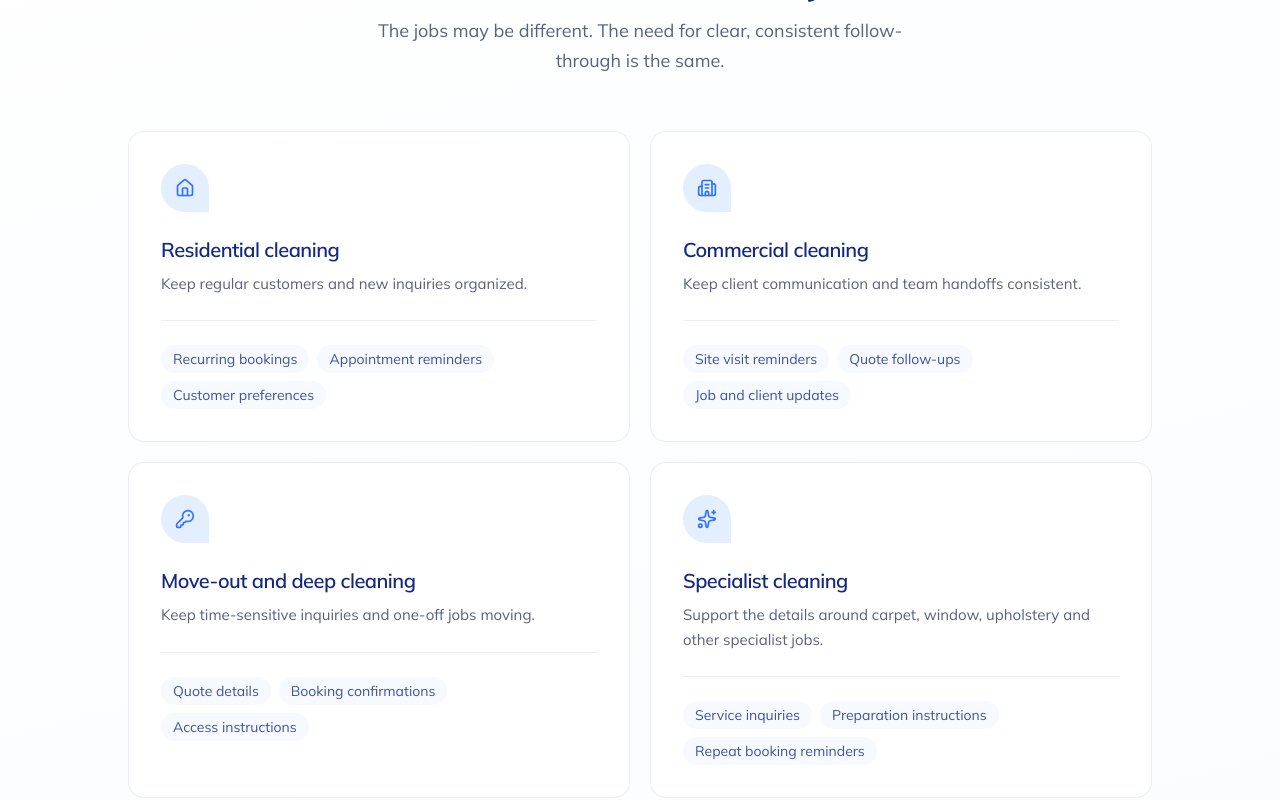
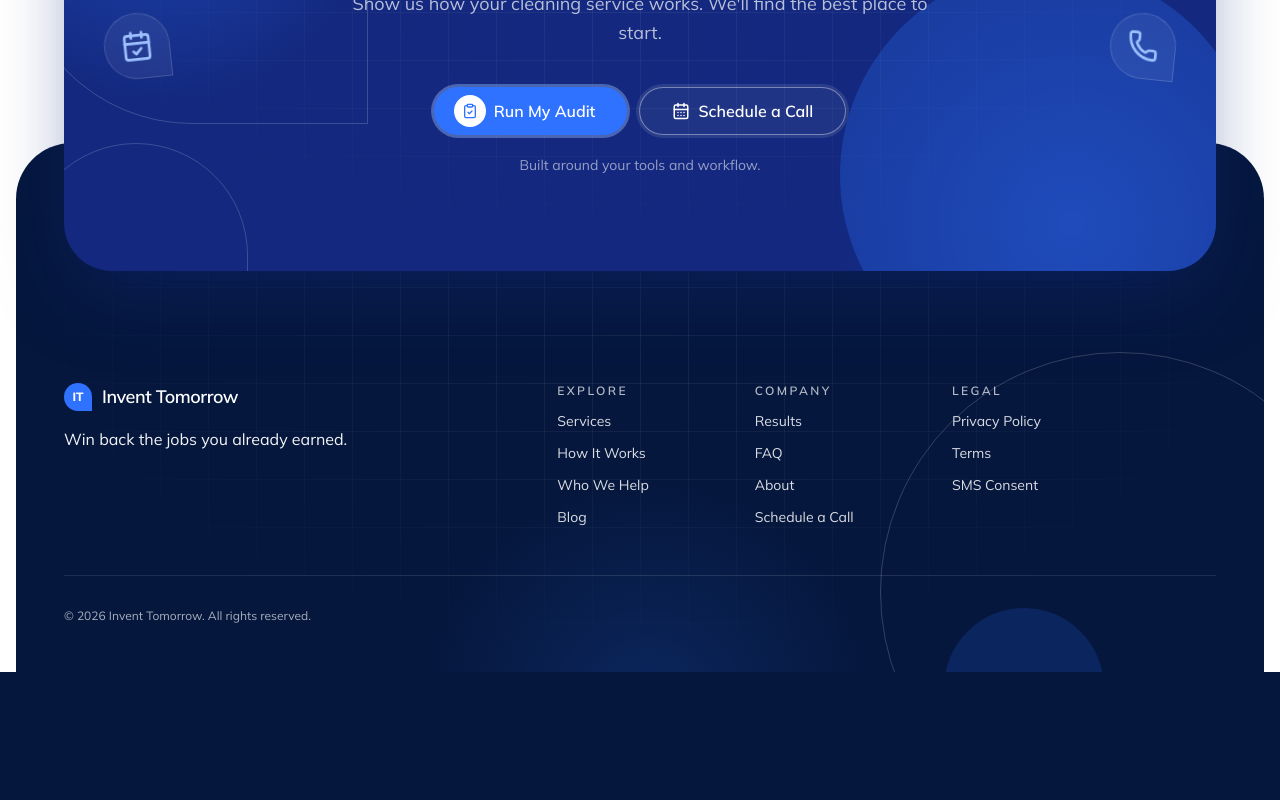
Before and after one commit to InventTomorrow/inventtomorrow-landingpage, a React (Vite) app: page /who-we-help in a window 1280 px wide. Shown: the part 980-1780 px from the top of the page. After the commit the page ends 1652 px from the top, so only its background shows below. Built offline with nearby package versions, Linux system fonts and the light colour scheme.

Commit message:
feat(home): use new sections and illustrations on inner pages

```diff
--- a/src/pages/FreeAuditPage.tsx
+++ b/src/pages/FreeAuditPage.tsx
@@ -1,4 +1,4 @@
-import { Check } from 'lucide-react';
+import { CalendarDays, Check } from 'lucide-react';
 import { useEffect, useState, type FormEvent } from 'react';
 import { CtaButton } from '../components/CtaButton';
 import { FadeUp } from '../components/FadeUp';
@@ -108,7 +108,7 @@ export function FreeAuditPage() {
                 Next, choose a time in our booking calendar. Your audit is booked when you complete the calendar
                 confirmation.
               </p>
-              <CtaButton type="submit" size="lg" className="w-full" disabled={sending}>
+              <CtaButton type="submit" size="lg" icon={CalendarDays} className="w-full" disabled={sending}>
                 {sending ? 'Opening the calendar…' : 'Choose My Audit Time'}
               </CtaButton>
             </form>
--- a/src/pages/HowItWorksPage.tsx
+++ b/src/pages/HowItWorksPage.tsx
@@ -2,6 +2,7 @@ import { Search, SlidersHorizontal, Plug, RefreshCw, Check } from 'lucide-react'
 import { PageHero } from '../components/PageHero';
 import { Section } from '../components/Section';
 import { SectionHeading } from '../components/SectionHeading';
+import { AuditScene, BuildScene } from '../components/illustrations/processScenes';
 import { FadeUp } from '../components/FadeUp';
 import { CtaButton } from '../components/CtaButton';
 import { DefaultClosingCta } from '../components/FinalCtaSection';
@@ -64,6 +65,7 @@ export function HowItWorksPage() {
 
       <Section bg="paper">
         <SectionHeading
+          scene={AuditScene}
           eyebrow="The process"
           title="A smarter way to connect everything"
           subtitle="Each step has a clear purpose, a clear owner and a practical result."
@@ -94,6 +96,7 @@ export function HowItWorksPage() {
 
       <Section bg="stone" width="max-w-5xl">
         <SectionHeading
+          scene={BuildScene}
           title="Clear roles at every step"
           subtitle="You make the decisions that need your expertise while the system keeps the agreed process moving."
         />
--- a/src/pages/NotFoundPage.tsx
+++ b/src/pages/NotFoundPage.tsx
@@ -1,3 +1,4 @@
+import { House } from 'lucide-react';
 import { PageHero } from '../components/PageHero';
 import { CtaButton } from '../components/CtaButton';
 import { usePageMeta } from '../hooks/usePageMeta';
@@ -12,7 +13,7 @@ export function NotFoundPage() {
       title="We couldn't find that page"
       description="It may have moved. Start from the home page, or book your free audit."
     >
-      <CtaButton size="lg" to="/">
+      <CtaButton size="lg" to="/" icon={House}>
         Go to the home page
       </CtaButton>
       <CtaButton size="lg" variant="outline-light" to={AUDIT_PATH}>
--- a/src/pages/ResultsPage.tsx
+++ b/src/pages/ResultsPage.tsx
@@ -2,6 +2,7 @@ import { Timer, Send, Clock3, TrendingUp, Repeat } from 'lucide-react';
 import { PageHero } from '../components/PageHero';
 import { Section } from '../components/Section';
 import { SectionHeading } from '../components/SectionHeading';
+import { AuditScene } from '../components/illustrations/processScenes';
 import { FadeUp } from '../components/FadeUp';
 import { CtaButton } from '../components/CtaButton';
 import { DefaultClosingCta } from '../components/FinalCtaSection';
@@ -35,7 +36,7 @@ export function ResultsPage() {
       </PageHero>
 
       <Section bg="paper" width="max-w-5xl">
-        <SectionHeading title="What to keep track of" />
+        <SectionHeading scene={AuditScene} title="What to keep track of" />
         <div className="mt-14 grid grid-cols-1 gap-5 sm:grid-cols-2 lg:grid-cols-6">
           {MEASURES.map((item, i) => {
             const Icon = item.icon;
--- a/src/pages/ServicesPage.tsx
+++ b/src/pages/ServicesPage.tsx
@@ -1,9 +1,13 @@
 import { PageHero } from '../components/PageHero';
 import { Section } from '../components/Section';
 import { SectionHeading } from '../components/SectionHeading';
+import { BuildScene } from '../components/illustrations/processScenes';
 import { FadeUp } from '../components/FadeUp';
 import { CtaButton } from '../components/CtaButton';
-import { JourneyCarousel } from '../components/JourneyCarousel';
+// import { JourneyCarousel } from '../components/JourneyCarousel';
+import { JourneyPathway } from '../components/JourneyPathway';
+// import { JourneySteps } from '../components/JourneySteps';
+import { ServiceTypesSection } from '../components/ServiceTypesSection';
 import { RevenueSystemSection } from '../components/RevenueSystemSection';
 import { FinalCtaSection } from '../components/FinalCtaSection';
 import { usePageMeta } from '../hooks/usePageMeta';
@@ -31,14 +35,19 @@ export function ServicesPage() {
         </CtaButton>
       </PageHero>
 
-      <Section bg="stone" id="services-system" className="overflow-hidden">
+      <ServiceTypesSection />
+
+      <Section bg="stone" id="services-system">
         <SectionHeading
+          scene={BuildScene}
           title="From inquiry to repeat business."
           subtitle="See what your system takes care of, every step of the way."
         />
-        <FadeUp delay={0.1} y={20} className="mt-14">
+        {/* <FadeUp delay={0.1} y={20} className="mt-14">
           <JourneyCarousel />
-        </FadeUp>
+        </FadeUp> */}
+        <JourneyPathway />
+        {/* <JourneySteps /> */}
         <FadeUp delay={0.15} y={12} className="mt-10 text-center">
           <p className="text-lg font-semibold tracking-tight text-ink">
             You approve the messages. <span className="text-muted font-normal">Our system handles the follow-through.</span>
--- a/src/pages/WhoWeHelpPage.tsx
+++ b/src/pages/WhoWeHelpPage.tsx
@@ -1,39 +1,43 @@
-import { Home, Building2, KeyRound, Sparkles } from 'lucide-react';
 import { PageHero } from '../components/PageHero';
-import { Section } from '../components/Section';
-import { SectionHeading } from '../components/SectionHeading';
-import { FadeUp } from '../components/FadeUp';
 import { CtaButton } from '../components/CtaButton';
 import { FinalCtaSection } from '../components/FinalCtaSection';
 import { usePageMeta } from '../hooks/usePageMeta';
 import { AUDIT_PATH, BOOKING_PATH } from '../utils/navigation';
 
-const TYPES = [
-  {
-    title: 'Residential cleaning',
-    text: 'Keep regular customers and new inquiries organized.',
-    tags: ['Recurring bookings', 'Appointment reminders', 'Customer preferences'],
-    icon: Home,
-  },
-  {
-    title: 'Commercial cleaning',
-    text: 'Keep client communication and team handoffs consistent.',
-    tags: ['Site visit reminders', 'Quote follow-ups', 'Job and client updates'],
-    icon: Building2,
-  },
-  {
-    title: 'Move-out and deep cleaning',
-    text: 'Keep time-sensitive inquiries and one-off jobs moving.',
-    tags: ['Quote details', 'Booking confirmations', 'Access instructions'],
-    icon: KeyRound,
-  },
-  {
-    title: 'Specialist cleaning',
-    text: 'Support the details around carpet, window, upholstery and other specialist jobs.',
-    tags: ['Service inquiries', 'Preparation instructions', 'Repeat booking reminders'],
-    icon: Sparkles,
-  },
-];
+// Moved to the Services page (components/ServiceTypesSection). To bring it back here, uncomment the
+// imports below, the TYPES list and the section further down.
+// import { Home, Building2, KeyRound, Sparkles } from 'lucide-react';
+// import { Section } from '../components/Section';
+// import { SectionHeading } from '../components/SectionHeading';
+// import { FocusScene } from '../components/illustrations/processScenes';
+// import { FadeUp } from '../components/FadeUp';
+
+// const TYPES = [
+//   {
+//     title: 'Residential cleaning',
+//     text: 'Keep regular customers and new inquiries organized.',
+//     tags: ['Recurring bookings', 'Appointment reminders', 'Customer preferences'],
+//     icon: Home,
+//   },
+//   {
+//     title: 'Commercial cleaning',
+//     text: 'Keep client communication and team handoffs consistent.',
+//     tags: ['Site visit reminders', 'Quote follow-ups', 'Job and client updates'],
+//     icon: Building2,
+//   },
+//   {
+//     title: 'Move-out and deep cleaning',
+//     text: 'Keep time-sensitive inquiries and one-off jobs moving.',
+//     tags: ['Quote details', 'Booking confirmations', 'Access instructions'],
+//     icon: KeyRound,
+//   },
+//   {
+//     title: 'Specialist cleaning',
+//     text: 'Support the details around carpet, window, upholstery and other specialist jobs.',
+//     tags: ['Service inquiries', 'Preparation instructions', 'Repeat booking reminders'],
+//     icon: Sparkles,
+//   },
+// ];
 
 export function WhoWeHelpPage() {
   usePageMeta(
@@ -57,8 +61,10 @@ export function WhoWeHelpPage() {
         </CtaButton>
       </PageHero>
 
+      {/*
       <Section bg="paper" id="service-types" width="max-w-5xl">
         <SectionHeading
+          scene={FocusScene}
           title="Built around the services you offer"
           subtitle="The jobs may be different. The need for clear, consistent follow-through is the same."
         />
@@ -95,6 +101,7 @@ export function WhoWeHelpPage() {
           </p>
         </FadeUp>
       </Section>
+      */}
 
       <FinalCtaSection
         title="See how it could fit your business"
```
Also changed, not shown: src/pages/AboutPage.tsx (+19 -0 lines).
